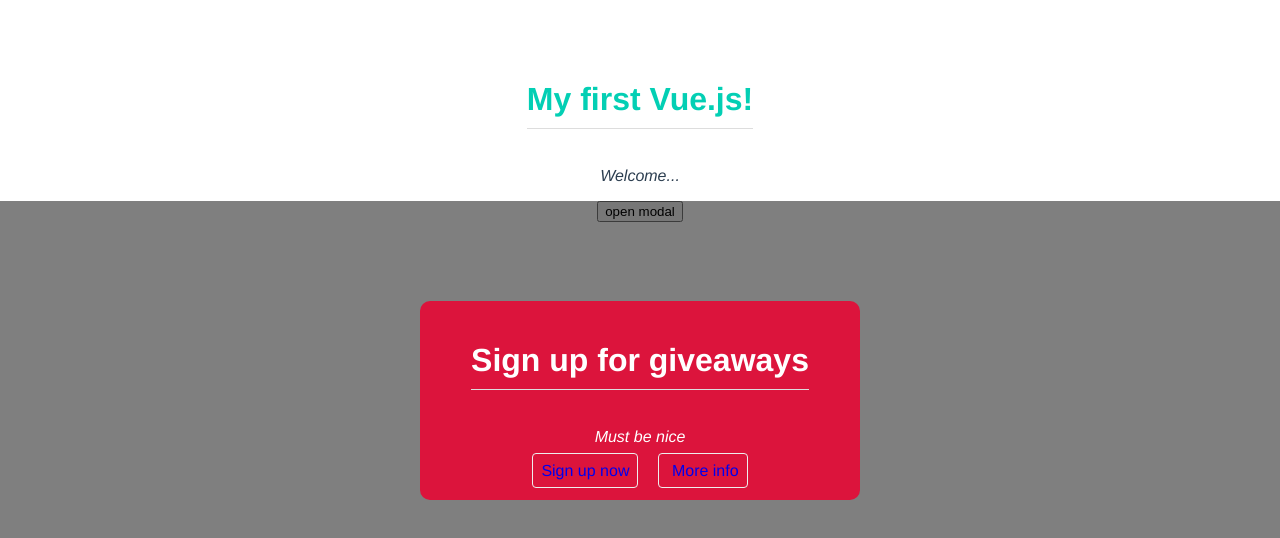
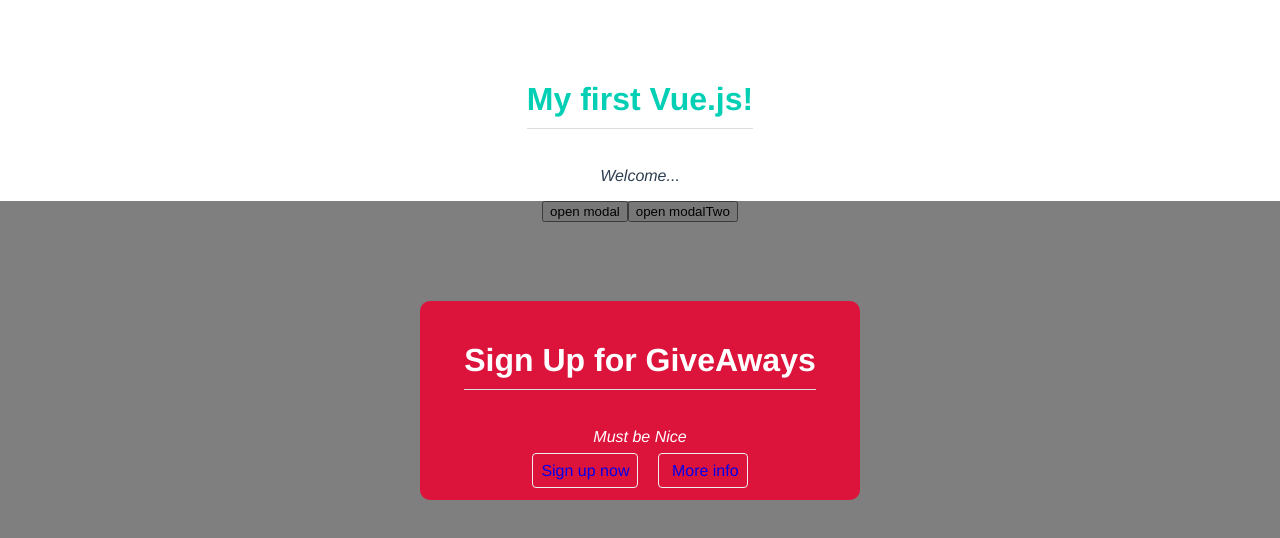
Before and after one commit to LydiahKamuyu/modal-project, a Vue app: page / in a window 1280 px wide. Both pictures are taken after a click on the button "open modal". Shown: the top 538 px of the page. Built offline with nearby package versions, Linux system fonts and the light colour scheme.

Commit message:
created a second Modal

```diff
--- a/src/App.vue
+++ b/src/App.vue
@@ -7,12 +7,21 @@
        <a href="#"> Sign up now</a>
        <a href="#"> More info</a>
       </template>
-      <h1>{{ header }}</h1>
-      <p>{{ text }}</p>
-
+      <h1> Sign Up for GiveAways </h1>
+      <p> Must be Nice </p>
     </Modal>
   </div>
+
+  <div v-if="showModalTwo">
+    <Modal theme="" @close="toggleModalTwo">
+
+      <h1> Sign Up to our news letter </h1>
+      <p> For Updates and promo codes </p>
+    </Modal>
+  </div>
+
  <button @click="toggleModal"> open modal </button>
+ <button @click="toggleModalTwo"> open modalTwo</button>
 </template>
 
 <script>
@@ -25,14 +34,16 @@
   data() {
     return {
       title: 'My first Vue.js!',
-      header: 'Sign up for giveaways',
-      text: 'Must be nice',
-      showModal: false
+      showModal: false,
+      showModalTwo: false,
     }
   },
   methods: {
     toggleModal() {
       this.showModal = !this.showModal;
+    },
+    toggleModalTwo() {
+      this.showModalTwo = !this.showModalTwo;
     },
   }
 
```
